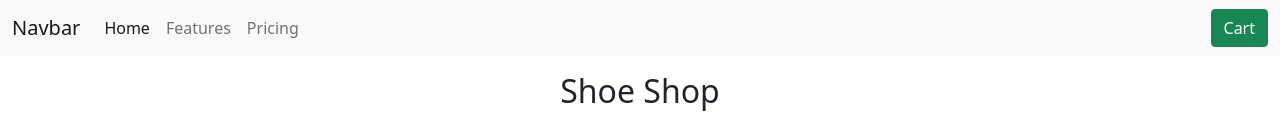
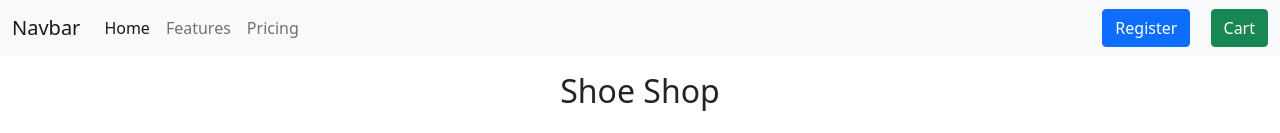
Before and after one commit to c2shearer/Shop-Example, a plain HTML site: page index.html in a window 1280 px wide. Shown: the top 133 px of the page. Drawn offline with nearby package versions, Linux system fonts and the light colour scheme.

Commit message:
Start to add Session Storeage

```diff
--- a/index.html
+++ b/index.html
@@ -10,7 +10,6 @@
 </head>
 
 <body>
-
   <nav class="navbar navbar-expand-lg navbar-light bg-light">
     <div class="container-fluid">
       <a class="navbar-brand" href="#">Navbar</a>
@@ -32,6 +31,7 @@
 
         </ul>
         <div class="nav-item ms-auto">
+          <div id="account" class="btn btn-primary mx-3 rounded">My Account</div>
           <div id="cart-btn" class="btn btn-success rounded">Cart</div>
         </div>
 
@@ -116,5 +116,6 @@
     integrity="sha384-MrcW6ZMFYlzcLA8Nl+NtUVF0sA7MsXsP1UyJoMp4YLEuNSfAP+JcXn/tWtIaxVXM"
     crossorigin="anonymous"></script>
   <script src="scripts/cart.js"></script>
+  <script src="scripts/checkUser.js"></script>
 </body>
 </html>
--- /dev/null
+++ b/scripts/checkUser.js
@@ -0,0 +1,17 @@
+// Page Loading
+let account = document.getElementById("account");
+
+document.addEventListener("DOMContentLoaded", function (e) {
+    const userInfo = localStorage.getItem("userInfo");
+
+    if (userInfo) {
+        account.innerHTML = "My Account";
+        account.addEventListener("click", function () {
+            window.location.href = "register.html";
+        })
+    }
+    else {
+        account.innerHTML = "Register";
+    }
+
+})
--- /dev/null
+++ b/scripts/user.js
@@ -0,0 +1 @@
+// Manipulate User Data
```
